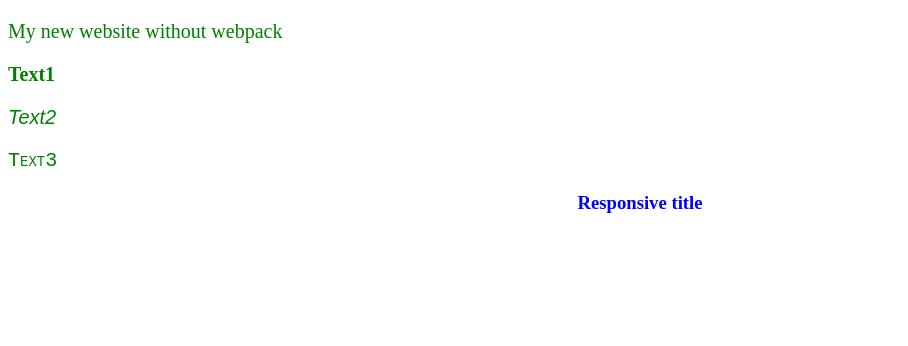
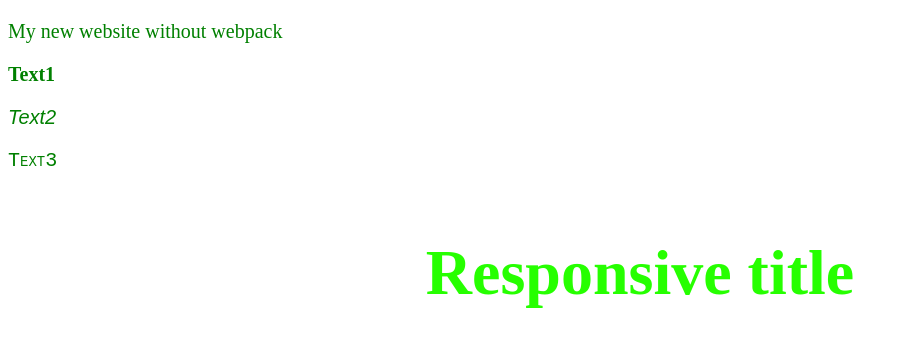
Before and after one commit to tatianamusichenko/ProFrontendNew, a plain HTML site: page index.html in a window 1280 px wide. Shown: the whole page, without its empty margins (0-908 px from the left). Drawn offline with Linux system fonts and the light colour scheme.

```diff
--- a/css/styles.css
+++ b/css/styles.css
@@ -1,28 +1,28 @@
-body{
+body {
     color: green;
 }
 
-p{
+p {
     font-size: 20px;
 }
 
-.serifFont{
+.serifFont {
     font-family: 'Times New Roman', Times, serif;
     font-weight: bold;
 }
 
-.sansSerifFont{
+.sansSerifFont {
     font-family: Arial, Helvetica, sans-serif;
     font-style: italic;
 }
 
-.monospaceFont{
+.monospaceFont {
     font-family: 'Courier New', Courier, monospace;
     font-variant-caps: small-caps;
 }
 
-h3{
-    font-size: 5 vw;
+h3 {
+    font-size: 5vw;
     text-align: center;
-    color: blue;
+    color: rgb(38, 255, 0);
 }
```
Also changed, not shown: 1 other file.
